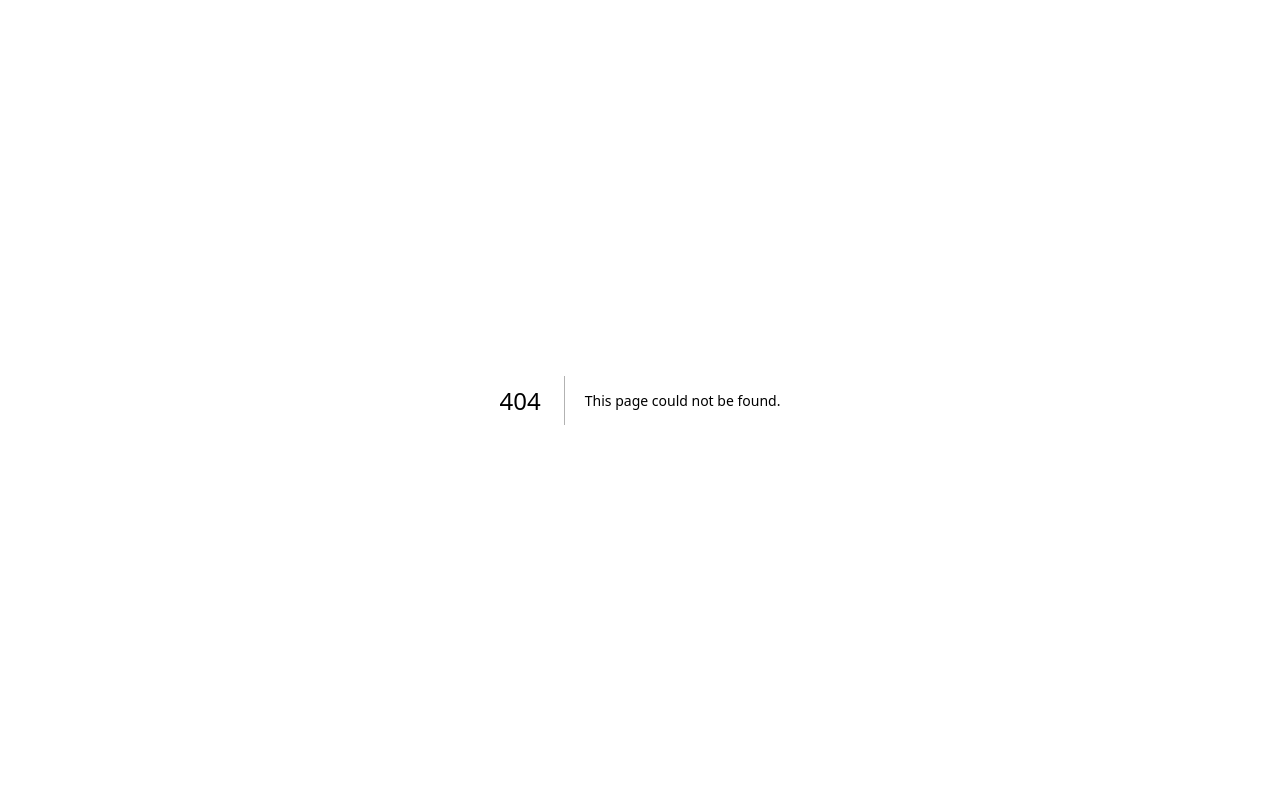
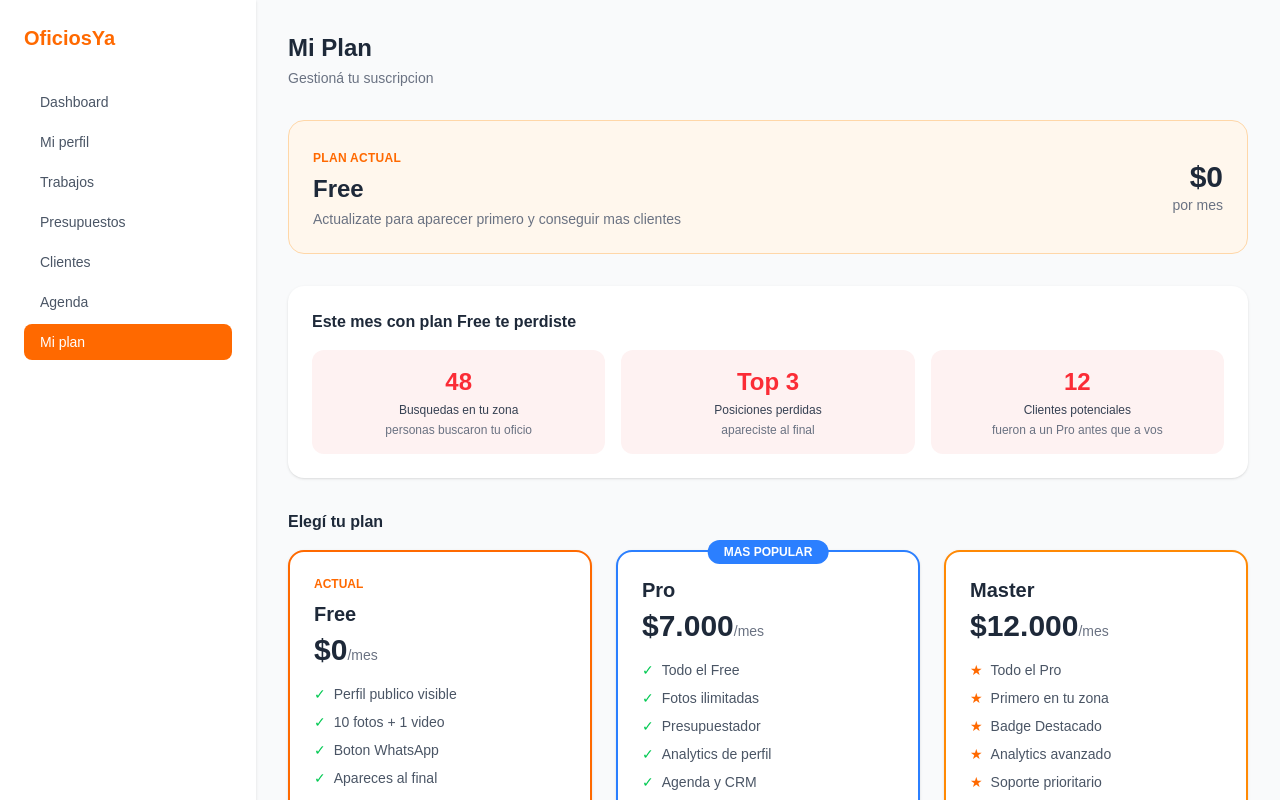
Before and after one commit to kaporay21/oficios, a Next.js app: page /dashboard/plan in a window 1280 px wide. Before the commit this address had no page. Shown: the top 800 px of the page. Built offline with nearby package versions, Linux system fonts and the light colour scheme.

Commit message:
modulo de plan listo

```diff
--- /dev/null
+++ b/app/dashboard/plan/page.tsx
@@ -0,0 +1,124 @@
+export default function MiPlan() {
+  return (
+    <div className="min-h-screen bg-gray-50 flex">
+
+      <aside className="w-64 bg-white shadow-sm min-h-screen p-6 hidden md:block">
+        <a href="/" className="text-xl font-bold text-orange-500 block mb-8">OficiosYa</a>
+        <nav className="space-y-1">
+          {[
+            { label: "Dashboard", href: "/dashboard" },
+            { label: "Mi perfil", href: "/dashboard/perfil" },
+            { label: "Trabajos", href: "/dashboard/trabajos" },
+            { label: "Presupuestos", href: "/dashboard/presupuestos" },
+            { label: "Clientes", href: "/dashboard/clientes" },
+            { label: "Agenda", href: "/dashboard/agenda" },
+            { label: "Mi plan", href: "/dashboard/plan", activo: true },
+          ].map((item) => (
+            <a key={item.label} href={item.href} className={`block px-4 py-2 rounded-lg text-sm font-medium transition ${item.activo ? "bg-orange-500 text-white" : "text-gray-600 hover:bg-gray-100"}`}>
+              {item.label}
+            </a>
+          ))}
+        </nav>
+      </aside>
+
+      <main className="flex-1 p-8">
+        <div className="mb-8">
+          <h1 className="text-2xl font-bold text-gray-800">Mi Plan</h1>
+          <p className="text-gray-500 text-sm mt-1">Gestioná tu suscripcion</p>
+        </div>
+
+        {/* PLAN ACTUAL */}
+        <div className="bg-orange-50 border border-orange-200 rounded-2xl p-6 mb-8">
+          <div className="flex justify-between items-center">
+            <div>
+              <span className="text-xs font-bold text-orange-500 uppercase tracking-wide">Plan actual</span>
+              <h2 className="text-2xl font-bold text-gray-800 mt-1">Free</h2>
+              <p className="text-sm text-gray-500 mt-1">Actualizate para aparecer primero y conseguir mas clientes</p>
+            </div>
+            <div className="text-right">
+              <div className="text-3xl font-bold text-gray-800">$0</div>
+              <div className="text-sm text-gray-500">por mes</div>
+            </div>
+          </div>
+        </div>
+
+        {/* LO QUE TE PERDISTE */}
+        <div className="bg-white rounded-2xl shadow-sm p-6 mb-8">
+          <h3 className="font-semibold text-gray-800 mb-4">Este mes con plan Free te perdiste</h3>
+          <div className="grid grid-cols-3 gap-4">
+            {[
+              { label: "Busquedas en tu zona", valor: "48", desc: "personas buscaron tu oficio" },
+              { label: "Posiciones perdidas", valor: "Top 3", desc: "apareciste al final" },
+              { label: "Clientes potenciales", valor: "12", desc: "fueron a un Pro antes que a vos" },
+            ].map((m) => (
+              <div key={m.label} className="text-center bg-red-50 rounded-xl p-4">
+                <div className="text-2xl font-bold text-red-500 mb-1">{m.valor}</div>
+                <div className="text-xs font-medium text-gray-700">{m.label}</div>
+                <div className="text-xs text-gray-500 mt-1">{m.desc}</div>
+              </div>
+            ))}
+          </div>
+        </div>
+
+        {/* PLANES */}
+        <h2 className="font-semibold text-gray-800 mb-4">Elegí tu plan</h2>
+        <div className="grid grid-cols-1 md:grid-cols-3 gap-6 mb-8">
+
+          {/* FREE */}
+          <div className="bg-white rounded-2xl shadow-sm p-6 border-2 border-orange-500">
+            <div className="text-xs font-bold text-orange-500 uppercase mb-2">Actual</div>
+            <h3 className="text-xl font-bold text-gray-800 mb-1">Free</h3>
+            <div className="text-3xl font-bold text-gray-800 mb-4">$0<span className="text-sm font-normal text-gray-500">/mes</span></div>
+            <div className="space-y-2 mb-6">
+              {["Perfil publico visible", "10 fotos + 1 video", "Boton WhatsApp", "Apareces al final"].map((f) => (
+                <div key={f} className="flex items-center gap-2 text-sm text-gray-600">
+                  <span className="text-green-500">✓</span>{f}
+                </div>
+              ))}
+            </div>
+            <button disabled className="w-full bg-gray-100 text-gray-400 py-3 rounded-xl font-semibold text-sm cursor-not-allowed">
+              Plan actual
+            </button>
+          </div>
+
+          {/* PRO */}
+          <div className="bg-white rounded-2xl shadow-sm p-6 border-2 border-blue-500 relative">
+            <div className="absolute -top-3 left-1/2 -translate-x-1/2 bg-blue-500 text-white text-xs font-bold px-4 py-1 rounded-full">
+              MAS POPULAR
+            </div>
+            <h3 className="text-xl font-bold text-gray-800 mb-1">Pro</h3>
+            <div className="text-3xl font-bold text-gray-800 mb-4">$7.000<span className="text-sm font-normal text-gray-500">/mes</span></div>
+            <div className="space-y-2 mb-6">
+              {["Todo el Free", "Fotos ilimitadas", "Presupuestador", "Analytics de perfil", "Agenda y CRM", "Posicion media en resultados"].map((f) => (
+                <div key={f} className="flex items-center gap-2 text-sm text-gray-600">
+                  <span className="text-green-500">✓</span>{f}
+                </div>
+              ))}
+            </div>
+            <button className="w-full bg-blue-500 text-white py-3 rounded-xl font-semibold text-sm hover:bg-blue-600">
+              Activar Pro
+            </button>
+          </div>
+
+          {/* MASTER */}
+          <div className="bg-white rounded-2xl shadow-sm p-6 border-2 border-orange-400">
+            <h3 className="text-xl font-bold text-gray-800 mb-1">Master</h3>
+            <div className="text-3xl font-bold text-gray-800 mb-4">$12.000<span className="text-sm font-normal text-gray-500">/mes</span></div>
+            <div className="space-y-2 mb-6">
+              {["Todo el Pro", "Primero en tu zona", "Badge Destacado", "Analytics avanzado", "Soporte prioritario", "Solo 5 cupos por zona"].map((f) => (
+                <div key={f} className="flex items-center gap-2 text-sm text-gray-600">
+                  <span className="text-orange-500">★</span>{f}
+                </div>
+              ))}
+            </div>
+            <button className="w-full bg-orange-500 text-white py-3 rounded-xl font-semibold text-sm hover:bg-orange-600">
+              Activar Master
+            </button>
+          </div>
+
+        </div>
+
+      </main>
+    </div>
+  );
+}
```
